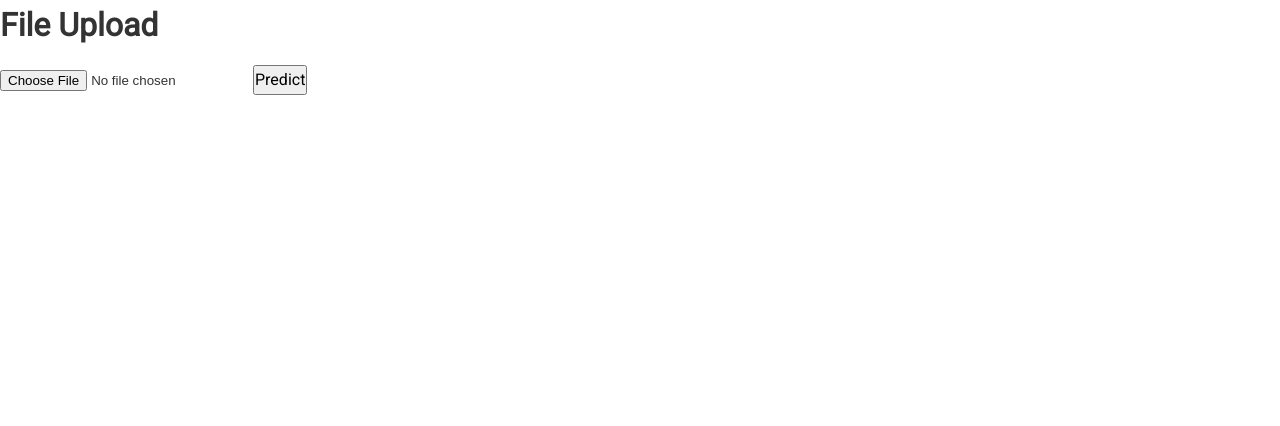
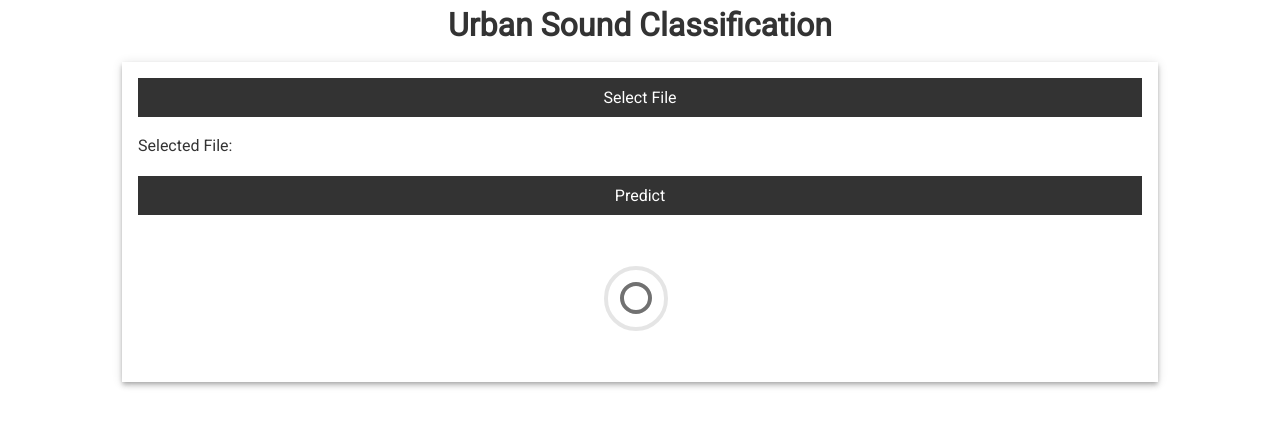
Before and after one commit to shakib1729/urban_sound_frontend, a React (Create React App) app: page / in a window 1280 px wide. Both pictures are taken after a click on the button "Predict". Shown: the top 426 px of the page. Built offline with nearby package versions, Linux system fonts and the light colour scheme; no server answers.

Commit message:
Added Loader

```diff
--- a/src/App.css
+++ b/src/App.css
@@ -112,7 +112,7 @@ img {
 /* Cards */
 .card {
   padding: 1rem;
-  border: #ccc 1px dotted;
+  /*border: #ccc 1px dotted;*/
   margin: 0.7rem 0;
 }
 
@@ -412,3 +412,140 @@ table th {
     justify-content: center;
   }
 }
+/*From here*/
+/*body{
+  display: flex;
+  justify-content: center;
+  align-items: center;
+  min-height: 100vh;
+  flex-wrap: wrap;
+  background: #010615;
+}
+
+.box{
+  position: relative;
+  width: 300px;
+  height: 400px;
+  display: flex;
+  justify-content: center;
+  align-items: center;
+  background: #0b163e;
+  margin: 40px;
+}
+.box:before{
+  content: '';
+  position: absolute;
+  top: -2px;
+  left: -2px;
+  right: -2px;
+  bottom: -2px;
+  background: #fff;
+  z-index: -1;
+}
+.box:after{
+  content: '';
+  position: absolute;
+  top: -2px;
+  left: -2px;
+  right: -2px;
+  bottom: -2px;
+  background: #fff;
+  z-index: -2;
+  filter: blur(40px);
+}
+.box:nth-child(1):before,
+.box:nth-child(1):after{
+  background: linear-gradient(235deg, #89ff00, #010615, #00bcd4);
+}
+
+.box .glass{
+  position: absolute;
+  top: 0;
+  left: 0;
+  width: 50%;
+  height: 100%;
+  display: block;
+  background: rgba(255, 255, 255, .1);
+  pointer-events: none;
+}
+
+.box .content{
+  padding: 20px;
+  color: #fff;
+}*/
+
+.shadow {
+  box-shadow: 0px 2px 4px -1px rgba(0, 0, 0, 0.2), 0px 4px 5px 0px rgba(0, 0, 0, 0.14), 0px 1px 10px 0px rgba(0, 0, 0, 0.12);
+}
+
+.card{
+  height: 20rem;
+}
+
+
+/*Loader*/
+/*.lds-hourglass {
+  display: inline-block;
+  position: relative;
+  width: 80px;
+  height: 80px;
+}
+.lds-hourglass:after {
+  content: " ";
+  display: block;
+  border-radius: 50%;
+  width: 0;
+  height: 0;
+  margin: 8px;
+  box-sizing: border-box;
+  border: 32px solid #fcf;
+  border-color: #fcf transparent #fcf transparent;
+  animation: lds-hourglass 1.2s infinite;
+}
+@keyframes lds-hourglass {
+  0% {
+    transform: rotate(0);
+    animation-timing-function: cubic-bezier(0.55, 0.055, 0.675, 0.19);
+  }
+  50% {
+    transform: rotate(900deg);
+    animation-timing-function: cubic-bezier(0.215, 0.61, 0.355, 1);
+  }
+  100% {
+    transform: rotate(1800deg);
+  }
+}
+*/
+
+.lds-ripple {
+  display: inline-block;
+  position: relative;
+  width: 80px;
+  height: 80px;
+}
+.lds-ripple div {
+  position: absolute;
+  border: 4px solid #000;
+  opacity: 1;
+  border-radius: 50%;
+  animation: lds-ripple 1s cubic-bezier(0, 0.2, 0.8, 1) infinite;
+}
+.lds-ripple div:nth-child(2) {
+  animation-delay: -0.5s;
+}
+@keyframes lds-ripple {
+  0% {
+    top: 36px;
+    left: 36px;
+    width: 0;
+    height: 0;
+    opacity: 1;
+  }
+  100% {
+    top: 0px;
+    left: 0px;
+    width: 72px;
+    height: 72px;
+    opacity: 0;
+  }
+}
--- a/src/App.js
+++ b/src/App.js
@@ -5,6 +5,7 @@ import './App.css';
 function App() {
   return (
     <div className="App">
+    	<h1 class="text-center">Urban Sound Classification</h1>
       <Upload />
     </div>
   );
--- /dev/null
+++ b/src/components/Loader.js
@@ -0,0 +1,13 @@
+import React from 'react'
+
+class Loader extends React.Component {
+	render() {
+		return (
+			<div className="all-center ">
+				<div class="lds-ripple"><div></div><div></div></div>
+			</div>
+		)
+	}
+}
+
+export default Loader
--- a/src/components/Upload.js
+++ b/src/components/Upload.js
@@ -1,15 +1,19 @@
 import React from 'react'
+import Loader from './Loader';
 
 class Upload extends React.Component {
 
   state = {
   	file: null, // The current file which is uploaded
-  	prediction: ""  // The prediction of this file which we will get by calling the backend api
+  	prediction: "",  // The prediction of this file which we will get by calling the backend api
+    loading: false
   }
 
   // When 'Predict' button is pressed, make a POST request to the backend API by passing the uploaded file and get the result
   // and store it in the state
   onFormSubmit = async e => {
+    this.setState({ loading: true });
+    // console.log(this.state.file)
     e.preventDefault();
     const formData = new FormData();
     formData.append('file',this.state.file);
@@ -18,23 +22,34 @@ class Upload extends React.Component {
     	body: formData
     });
     const res = await fetchResponse.json();
-    console.log(res['prediction'])
-    this.setState({prediction: res['prediction']})
+    this.setState({prediction: res['prediction'], loading: false})
   }
 
   // As soon as a file is uploaded, save that file in the state and don't send it to the backend API
   //  unless 'Predict' button is selected
-  onChange = e => this.setState({file:e.target.files[0]});
+  onChange = e => this.setState({file:e.target.files[0], prediction: ""});
 
   render() {
     return (
-    	<div>
-    		<form onSubmit={this.onFormSubmit}>
-	        <h1>File Upload</h1>
-	        <input type="file" onChange={this.onChange} />
-	        <button type="submit">Predict</button>
-	      </form>
-	      {this.state.prediction}
+    	<div className="container  ">
+    		<form onSubmit={this.onFormSubmit} className="form card  shadow">
+
+          <label htmlFor="files" className="btn btn-dark btn-block text-center">Select File</label>
+          Selected File: {this.state.file && this.state.file.name}
+	        <input id="files"  type="file" onChange={this.onChange} accept=".wav"style={{visibility:'hidden'}} />
+	        <button className="btn btn-dark btn-block" type="submit">Predict</button>
+	        <div className="container p-3 ">
+          {this.state.loading ?
+            <Loader />
+            :
+            <p className="large text-center ">{this.state.prediction}</p>
+          }
+
+
+          </div>
+
+        </form>
+
     	</div>
    )
   }
```
